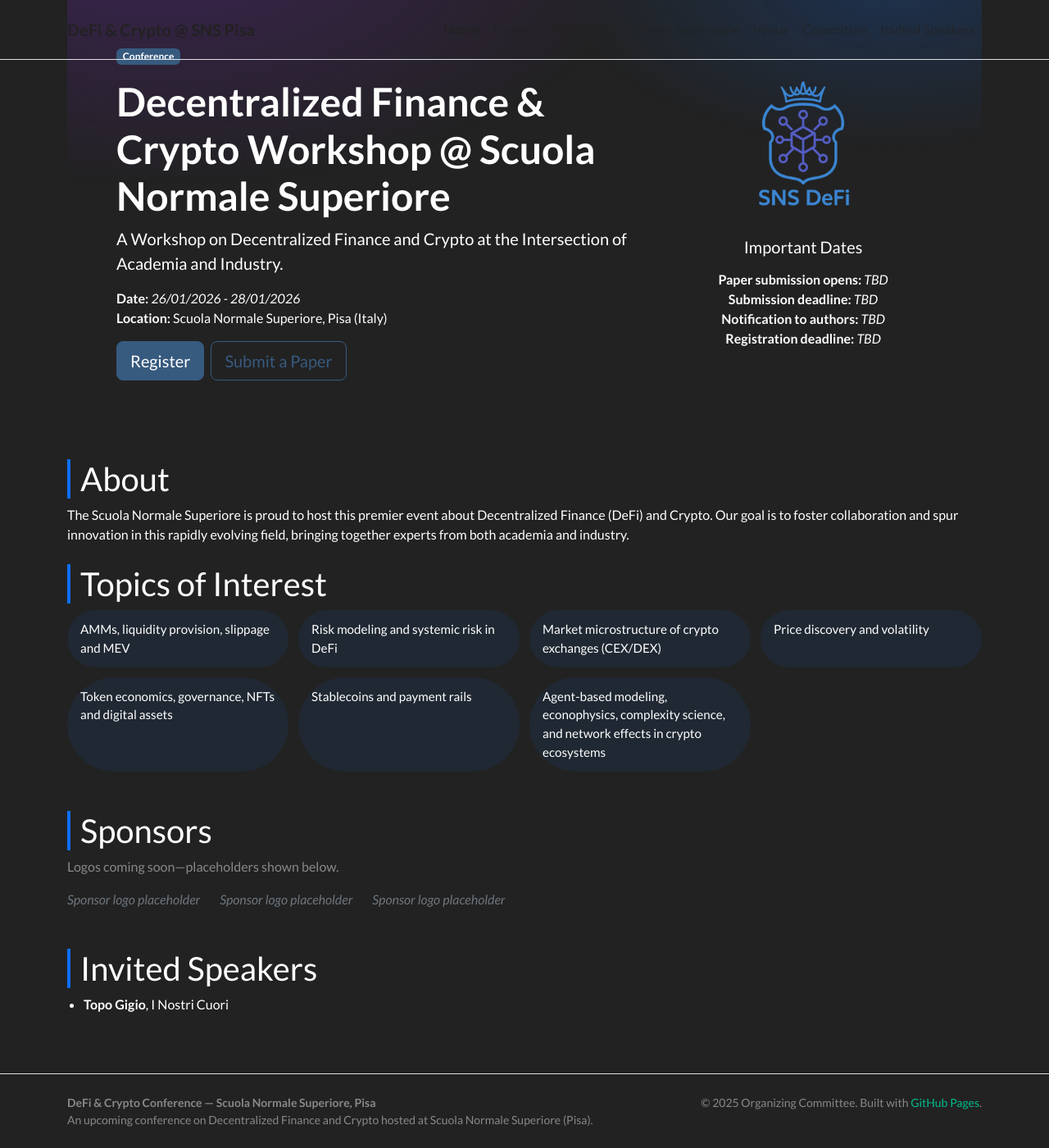
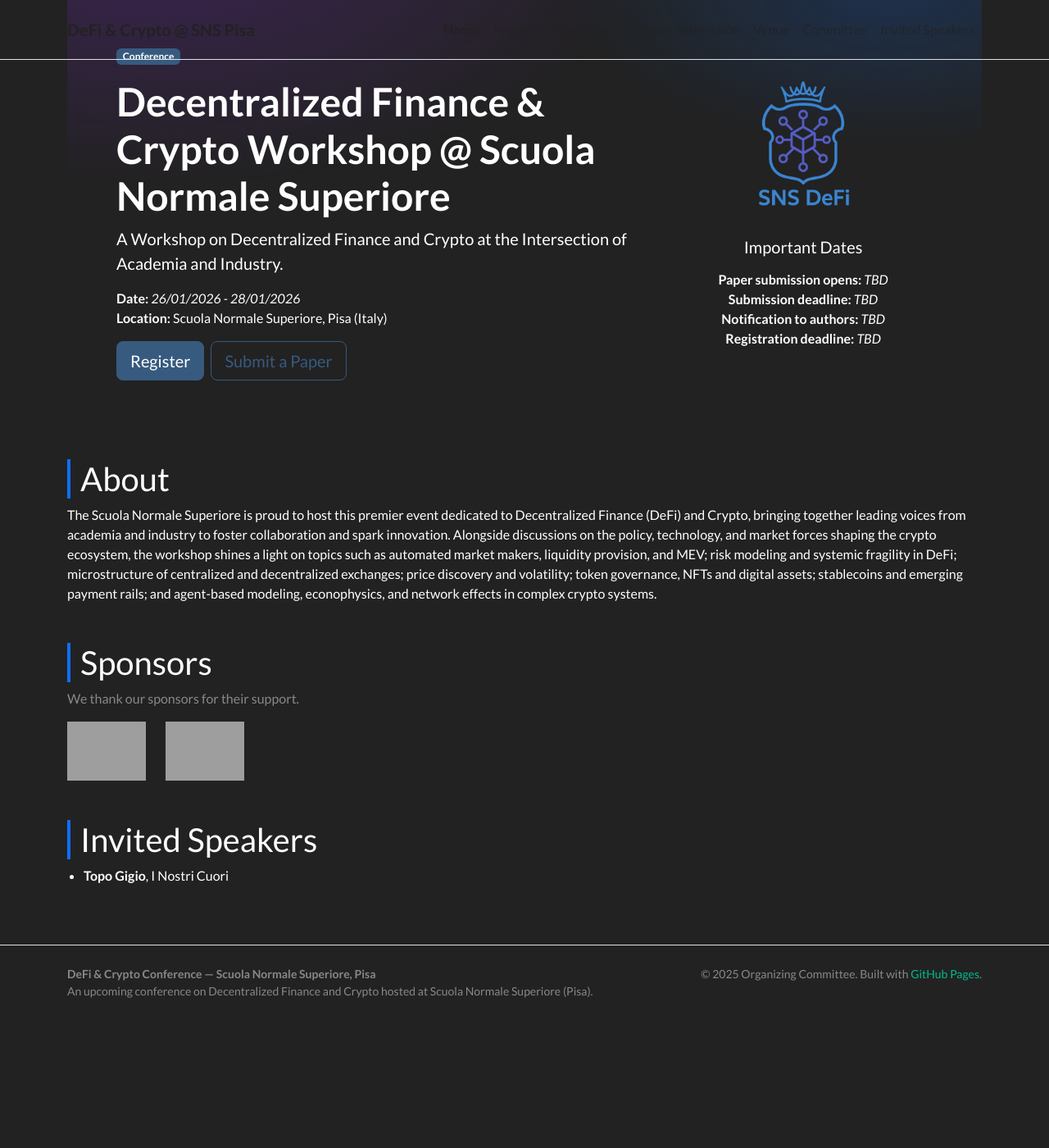
Before and after one commit to sns-defi/sns-defi.github.io, a Jekyll site: the page built from index.md, in a window 1280 px wide and 1400 px high, scrolled down 114 px. Shown: the whole window at 82% size. Built offline with Jekyll 4.4.1, drawn with Linux system fonts in a browser that asks for light colours; nearby versions of some CDN libraries; after the commit the page ends 1357 px from its top, so only the background shows below that; grey boxes are pictures that could not be loaded.

Commit message:
homepage changed

```diff
--- a/assets/css/custom.css
+++ b/assets/css/custom.css
@@ -32,22 +32,10 @@ footer a { text-decoration: none; }
   filter: drop-shadow(0 4px 16px rgba(0,0,0,.25));
 }
 
-.topics-grid {
-  display: grid;
-  gap: .75rem;
-  grid-template-columns: repeat(auto-fit, minmax(220px, 1fr));
-}
-
-.topic-item {
-  background: rgba(13,110,253,.08);
-  border-radius: 999px;
-  padding: .75rem 1rem;
-  font-size: .95rem;
-}
-
-.sponsor-placeholder {
-  font-style: italic;
-  color: #6c757d;
+.sponsor-logo {
+  max-height: 72px;
+  width: auto;
+  object-fit: contain;
 }
 
 .invited-speakers-list {
--- a/index.md
+++ b/index.md
@@ -44,30 +44,22 @@ title: "Homepage"
 <section>
   <h2 class="section-title">About</h2>
   <p>
-    The Scuola Normale Superiore is proud to host this premier event about Decentralized Finance (DeFi) and Crypto. Our goal is to foster collaboration and spur innovation in this rapidly evolving field, bringing together experts from both academia and industry.
+    The Scuola Normale Superiore is proud to host this premier event dedicated to Decentralized Finance (DeFi) and Crypto, bringing together leading voices from academia and industry to foster collaboration and spark innovation. Alongside discussions on the policy, technology, and market forces shaping the crypto ecosystem, the workshop shines a light on topics such as automated market makers, liquidity provision, and MEV; risk modeling and systemic fragility in DeFi; microstructure of centralized and decentralized exchanges; price discovery and volatility; token governance, NFTs and digital assets; stablecoins and emerging payment rails; and agent-based modeling, econophysics, and network effects in complex crypto systems.
   </p>
-</section>
-
-<section class="mt-4">
-  <h2 class="section-title">Topics of Interest</h2>
-  <div class="topics-grid">
-    <div class="topic-item">AMMs, liquidity provision, slippage and MEV</div>
-    <div class="topic-item">Risk modeling and systemic risk in DeFi</div>
-    <div class="topic-item">Market microstructure of crypto exchanges (CEX/DEX)</div>
-    <div class="topic-item">Price discovery and volatility</div>
-    <div class="topic-item">Token economics, governance, NFTs and digital assets</div>
-    <div class="topic-item">Stablecoins and payment rails</div>
-    <div class="topic-item">Agent-based modeling, econophysics, complexity science, and network effects in crypto ecosystems</div>
-  </div>
 </section>
 
 <section class="mt-5">
   <h2 class="section-title">Sponsors</h2>
-  <p class="text-muted">Logos coming soon&mdash;placeholders shown below.</p>
+  <p class="text-muted">We thank our sponsors for their support.</p>
   <div class="sponsor-logos d-flex flex-wrap align-items-center gap-4">
-    <span class="sponsor-placeholder">Sponsor logo placeholder</span>
-    <span class="sponsor-placeholder">Sponsor logo placeholder</span>
-    <span class="sponsor-placeholder">Sponsor logo placeholder</span>
+    <img
+      src="{{ '/assets/img/prin.png' | relative_url }}"
+      alt="PRIN"
+      class="sponsor-logo">
+    <img
+      src="{{ '/assets/img/logo_unibo.png' | relative_url }}"
+      alt="University of Bologna"
+      class="sponsor-logo">
   </div>
 </section>
 
```
